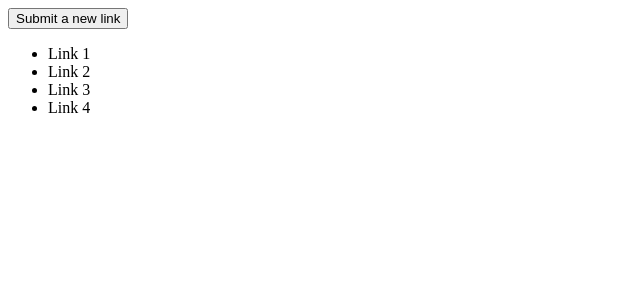
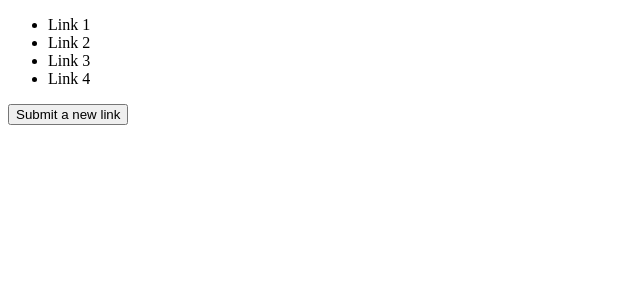
Before and after one commit to h7876/teddir, an Angular app: page / in a window 1280 px wide. Shown: the top 300 px of the page, without its empty margins (0-640 px from the left). Built offline with nearby package versions, Linux system fonts and the light colour scheme.

Commit message:
refactoring for unidirectional data flow

```diff
--- a/src/app/app.component.html
+++ b/src/app/app.component.html
@@ -1,2 +1 @@
-<app-new-link></app-new-link>
 <app-home-feed></app-home-feed>
--- a/src/app/home-feed/home-feed.component.html
+++ b/src/app/home-feed/home-feed.component.html
@@ -1,3 +1,4 @@
 <ul>
     <li *ngFor="let link of links">{{ link }}</li>
 </ul>
+<app-new-link></app-new-link>
```
